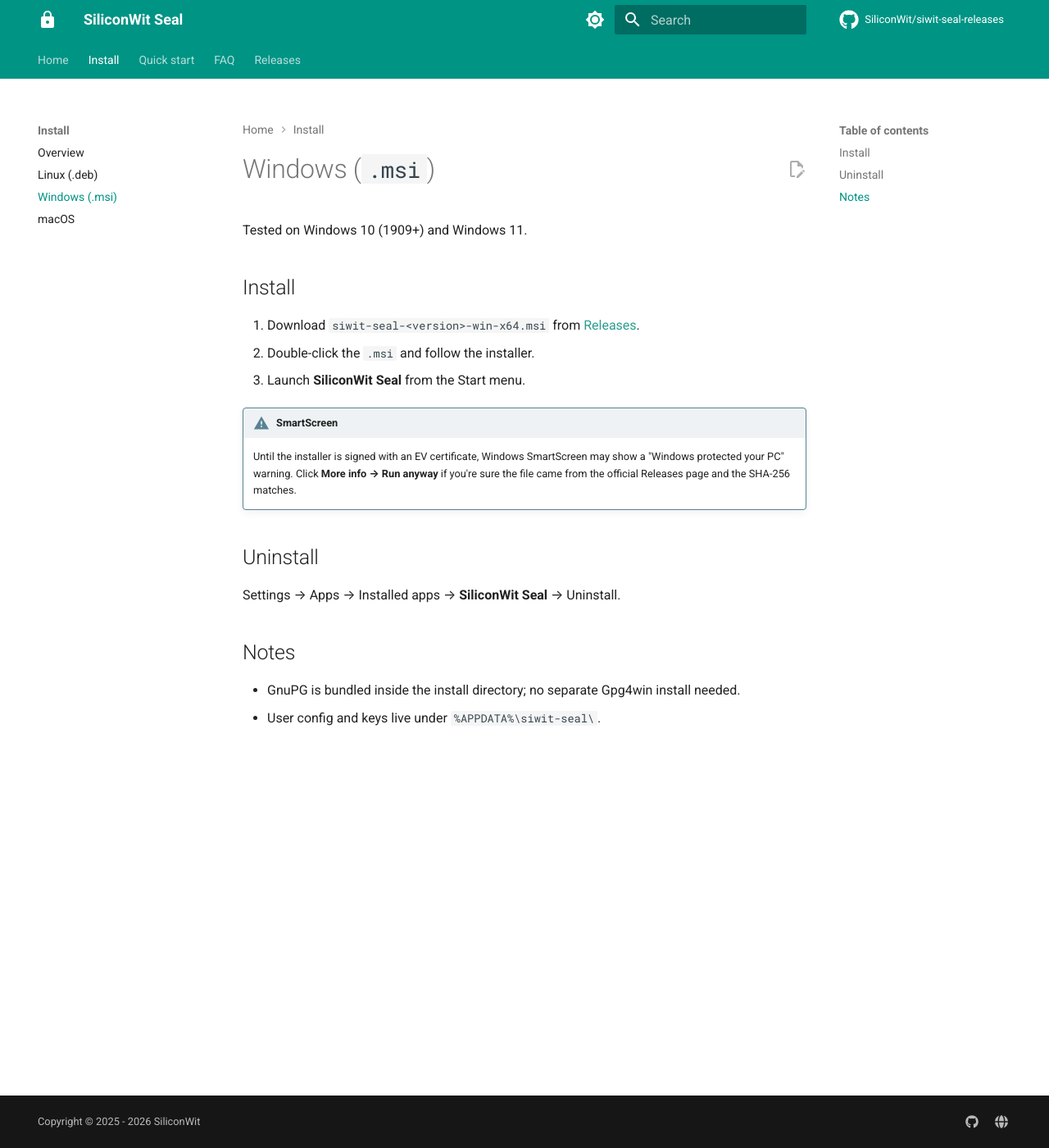
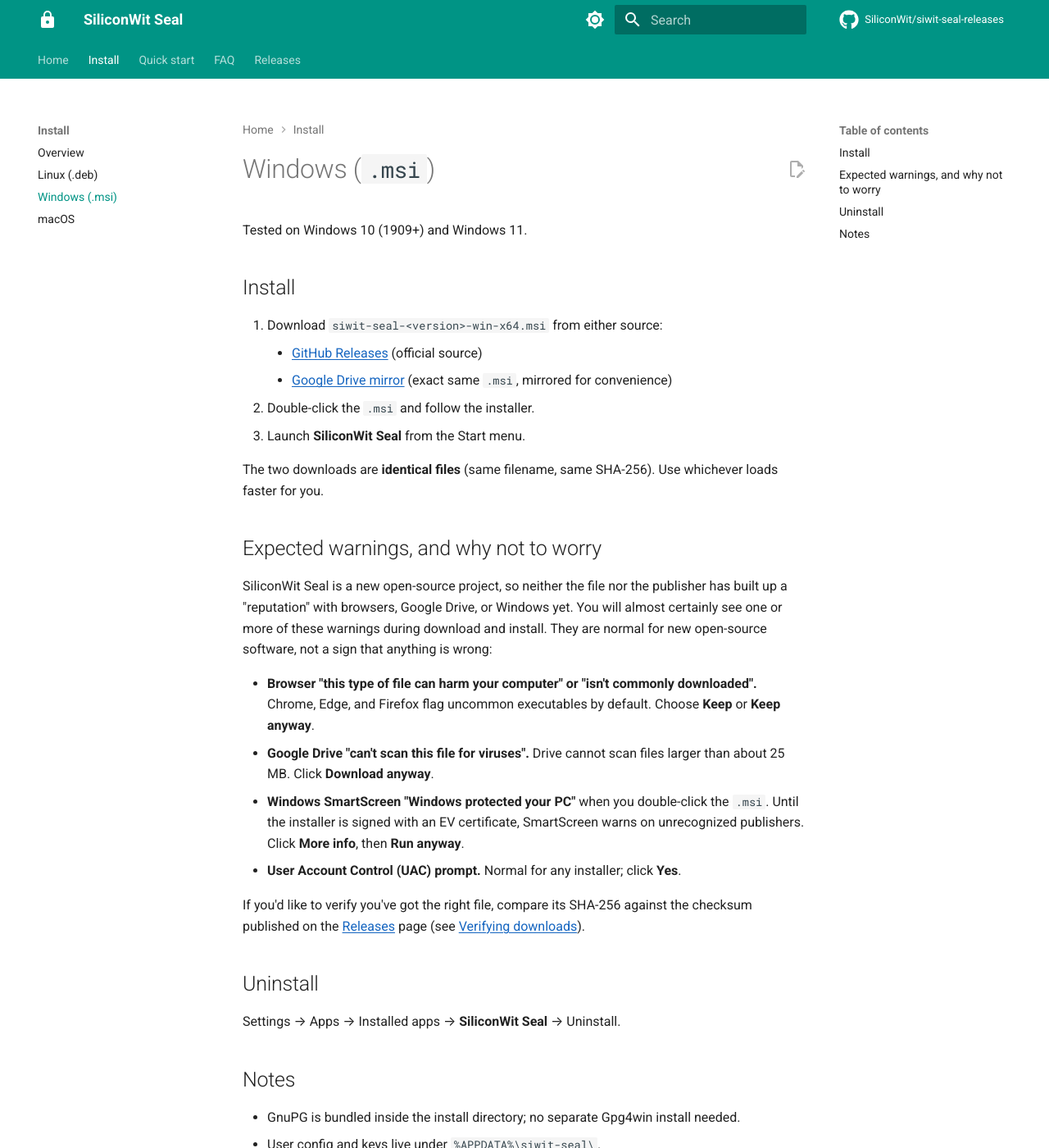
Before and after one commit to SiliconWit/siwit-seal-releases, an MkDocs documentation site: the page built from docs/install/windows.md, in a window 1280 px wide and 1400 px high. Shown: the whole window at 82% size. Built offline with MkDocs 1.6.1 and Material for MkDocs 9.7.7, drawn with Linux system fonts in a browser that asks for light colours; comment, search, counter and statistics services are not loaded.

Commit message:
Use high-contrast blue links and document expected Windows warnings
Body links switch from brand teal to a high-contrast blue with
underline, hover, and visited states so they read unambiguously as
clickable. Buttons keep their teal styling.

The Windows install page now lists a Google Drive mirror of the
identical .msi alongside the GitHub Releases download, and gains an
"Expected warnings" section explaining the browser, Drive, SmartScreen,
and UAC prompts that a normal install of an unsigned open-source build
will trigger.

```diff
--- a/docs/install/windows.md
+++ b/docs/install/windows.md
@@ -4,12 +4,24 @@ Tested on Windows 10 (1909+) and Windows 11.
 
 ## Install
 
-1. Download `siwit-seal-<version>-win-x64.msi` from [Releases](https://github.com/SiliconWit/siwit-seal-releases/releases).
+1. Download `siwit-seal-<version>-win-x64.msi` from either source:
+    - [GitHub Releases](https://github.com/SiliconWit/siwit-seal-releases/releases) (official source)
+    - [Google Drive mirror](https://drive.google.com/file/d/1_sCuSeqJO8JbBs8dWMn0VtlgerIXMrI3/view?usp=sharing) (exact same `.msi`, mirrored for convenience)
 2. Double-click the `.msi` and follow the installer.
 3. Launch **SiliconWit Seal** from the Start menu.
 
-!!! warning "SmartScreen"
-    Until the installer is signed with an EV certificate, Windows SmartScreen may show a "Windows protected your PC" warning. Click **More info → Run anyway** if you're sure the file came from the official Releases page and the SHA-256 matches.
+The two downloads are **identical files** (same filename, same SHA-256). Use whichever loads faster for you.
+
+## Expected warnings, and why not to worry
+
+SiliconWit Seal is a new open-source project, so neither the file nor the publisher has built up a "reputation" with browsers, Google Drive, or Windows yet. You will almost certainly see one or more of these warnings during download and install. They are normal for new open-source software, not a sign that anything is wrong:
+
+- **Browser "this type of file can harm your computer" or "isn't commonly downloaded".** Chrome, Edge, and Firefox flag uncommon executables by default. Choose **Keep** or **Keep anyway**.
+- **Google Drive "can't scan this file for viruses".** Drive cannot scan files larger than about 25 MB. Click **Download anyway**.
+- **Windows SmartScreen "Windows protected your PC"** when you double-click the `.msi`. Until the installer is signed with an EV certificate, SmartScreen warns on unrecognized publishers. Click **More info**, then **Run anyway**.
+- **User Account Control (UAC) prompt.** Normal for any installer; click **Yes**.
+
+If you'd like to verify you've got the right file, compare its SHA-256 against the checksum published on the [Releases](https://github.com/SiliconWit/siwit-seal-releases/releases) page (see [Verifying downloads](index.md#verifying-downloads)).
 
 ## Uninstall
 
--- a/docs/stylesheets/custom.css
+++ b/docs/stylesheets/custom.css
@@ -7,6 +7,11 @@
   --sw-medium-gray: #6B7280;
   --sw-light-gray: #E5E7EB;
   --sw-very-light-gray: #F8FAFC;
+
+  /* Link colors: high-contrast blue for readability */
+  --sw-link: #1565C0;
+  --sw-link-hover: #0D47A1;
+  --sw-link-visited: #6A1B9A;
 
   /* Material theme overrides - Light mode */
   --md-primary-fg-color: #2A9D8F;
@@ -23,6 +28,11 @@
   --md-primary-fg-color--dark: #258B7F;
   --md-accent-fg-color: #E9C46A;
   --md-accent-fg-color--transparent: rgba(233, 196, 106, 0.1);
+
+  /* Brighter blue links for dark backgrounds */
+  --sw-link: #64B5F6;
+  --sw-link-hover: #90CAF9;
+  --sw-link-visited: #CE93D8;
 }
 
 /* Admonition customizations using SiliconWit palette */
@@ -76,11 +86,27 @@
 
 /* Links and interactive elements */
 .md-typeset a {
-  color: var(--sw-teal);
+  color: var(--sw-link);
+  text-decoration: underline;
+  text-decoration-thickness: 1px;
+  text-underline-offset: 2px;
 }
 
 .md-typeset a:hover {
-  color: var(--md-primary-fg-color--light);
+  color: var(--sw-link-hover);
+  text-decoration-thickness: 2px;
+}
+
+.md-typeset a:visited {
+  color: var(--sw-link-visited);
+}
+
+/* Don't underline buttons styled as links */
+.md-typeset a.md-button,
+.md-typeset a.md-button:hover,
+.md-typeset a.md-button:visited {
+  color: white;
+  text-decoration: none;
 }
 
 /* Code block copy button */
```
